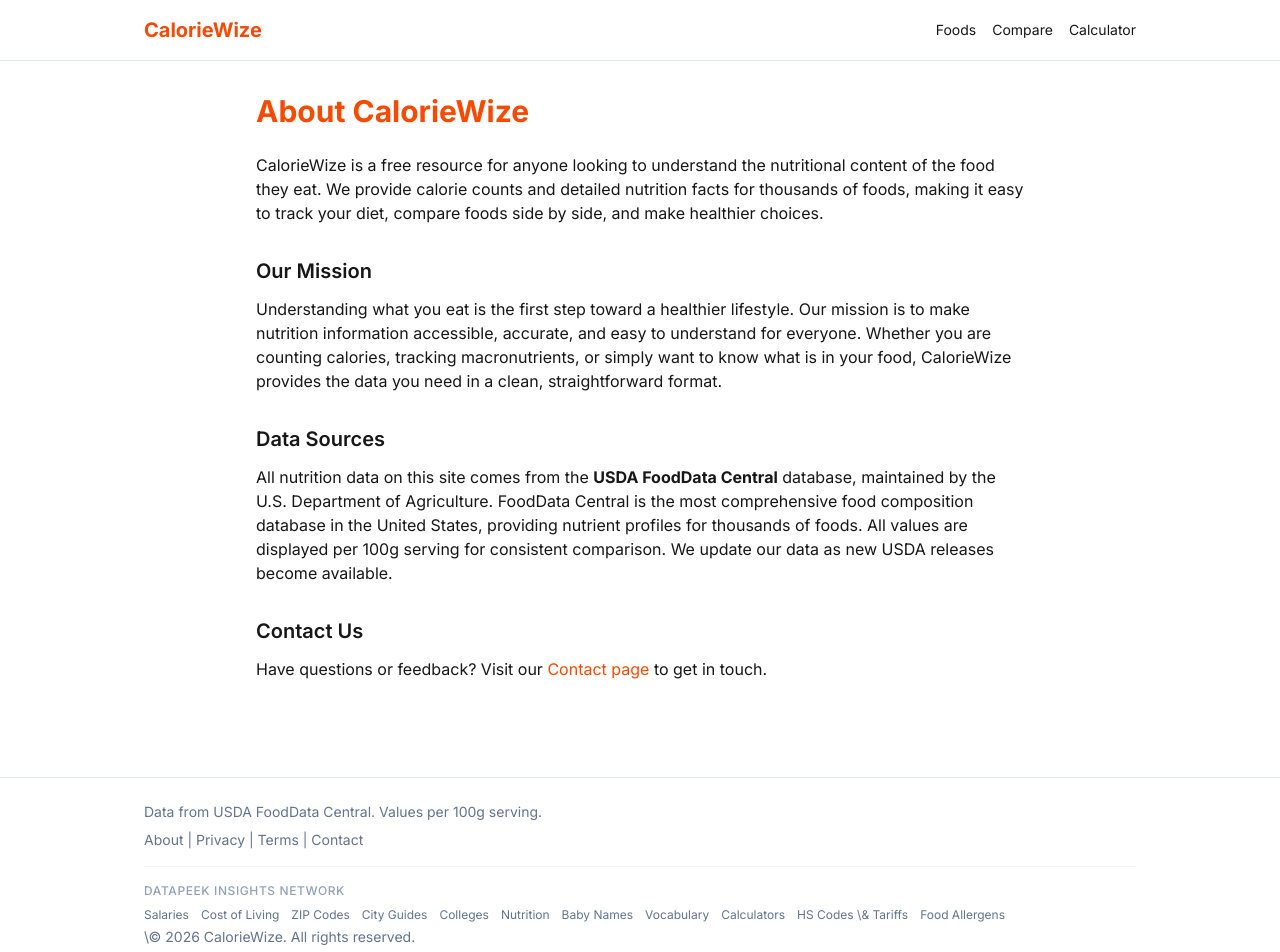
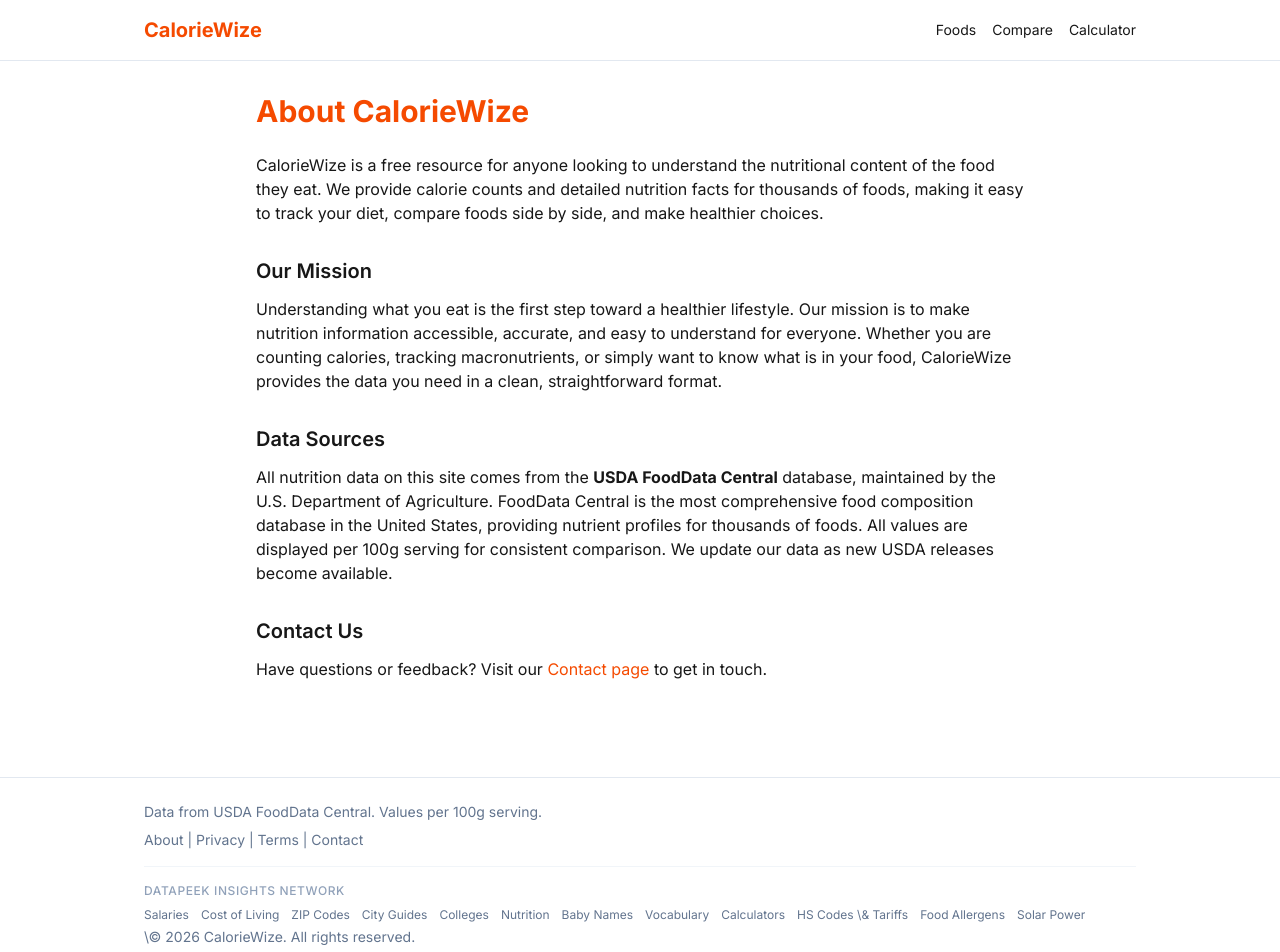
Before and after one commit to wlgns3511-crypto/caloriewize, a Next.js app: page /about in a window 1280 px wide. Shown: the top 952 px of the page. Built offline with nearby package versions, Linux system fonts and the light colour scheme; no server answers.

Commit message:
Add sunpowerpeek to DataPeek Insights Network footer

```diff
--- a/app/layout.tsx
+++ b/app/layout.tsx
@@ -60,6 +60,8 @@
                 <a href="https://calcpeek.com" className="hover:text-blue-600">Calculators</a>
                 <a href="https://tariffpeek.com" className="hover:text-blue-600">HS Codes \&amp; Tariffs</a>
                 <a href="https://ingredipeek.com" className="hover:text-blue-600">Food Allergens</a>
+
+                <a href="https://sunpowerpeek.com" className="hover:text-green-600">Solar Power</a>
               </div>
             </div>
             <p className="mt-1">\&copy; {new Date().getFullYear()} {SITE_NAME}. All rights reserved.</p>
```
